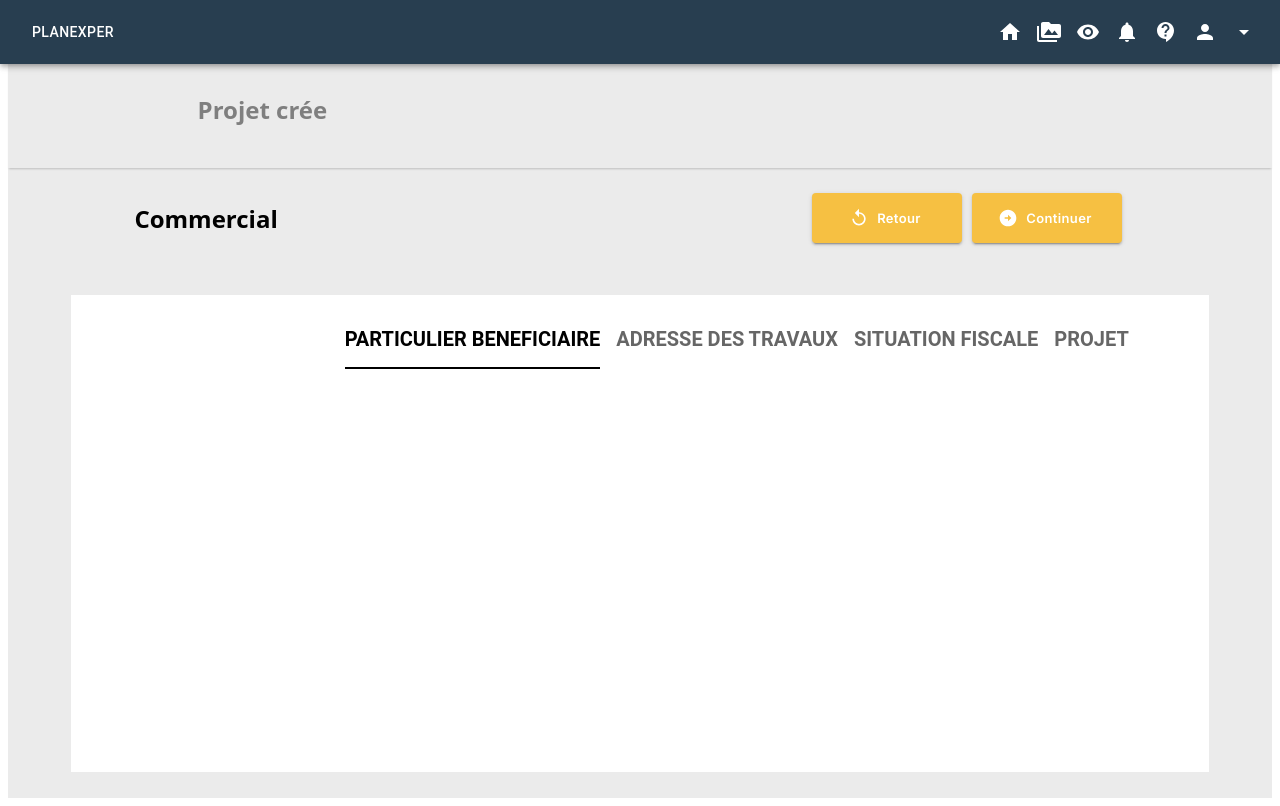
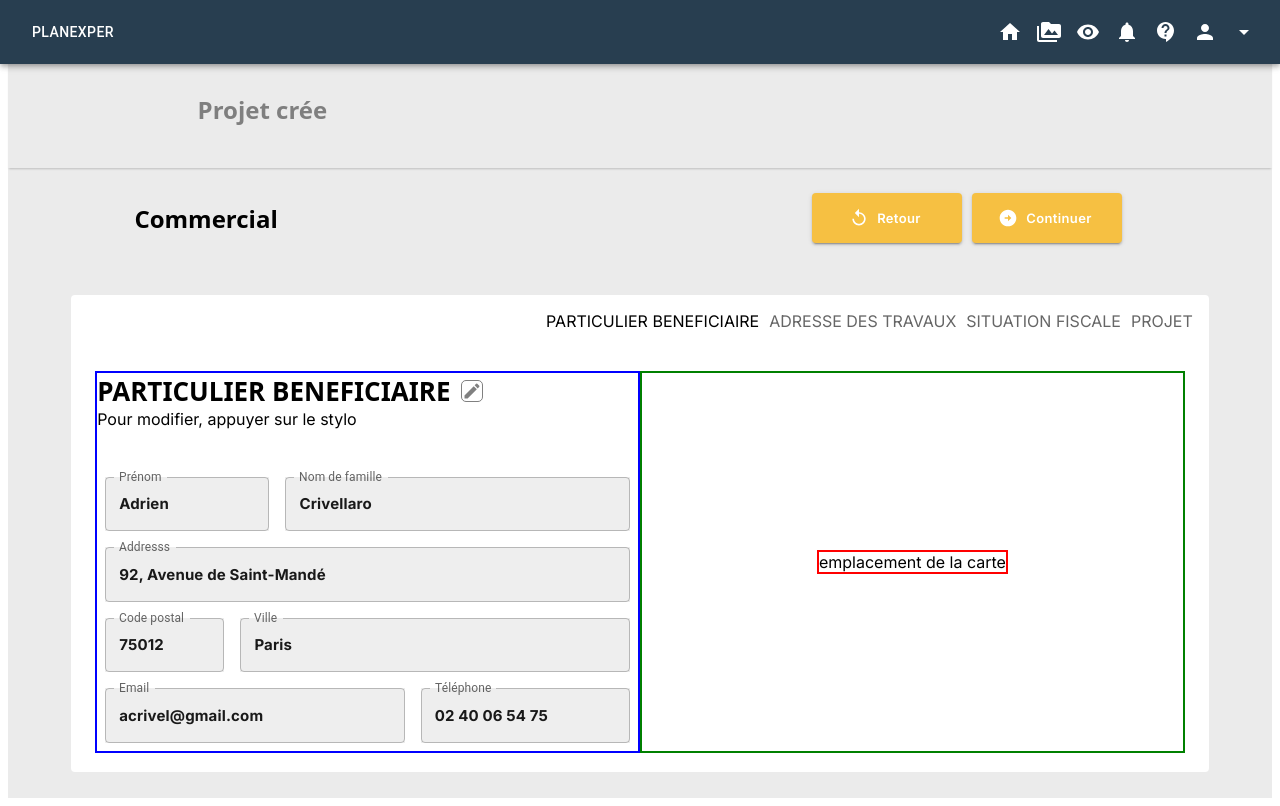
Before and after one commit to accardigianni/planexperbeta, a Next.js app: page / in a window 1280 px wide. Built offline with nearby package versions, Linux system fonts and the light colour scheme.

Commit message:
use grid and box in board script

```diff
--- a/src/app/component/board/BoardTemplate.tsx
+++ b/src/app/component/board/BoardTemplate.tsx
@@ -1,6 +1,7 @@
 import React from 'react';
-import { Box, Grid } from '@mui/material';
+import { Box, Grid, TextField } from '@mui/material';
 import MapHeadBand from './mapHeadBand/mapHeadBand';
+import ModeEditOutlineIcon from '@mui/icons-material/ModeEditOutline';
 
 
 export default function BoardBeneficiaryInfo() {
@@ -8,144 +9,114 @@ export default function BoardBeneficiaryInfo() {
     <>
     <Box
       sx={{
-        height: "90%",
+        borderRadius:1,
+        height:'90%',
         width: "90%",
         display: "flex",
-        justifyContent: "center",
-        backgroundColor: 'white'
+        backgroundColor: 'white',
+        flexDirection: 'column',
       }}>
-        <Grid container direction="row" spacing={2}
-        sx={{
-        justifyContent: "flex-end",
-        pr: 10 ,
-        mt:2,
-        fontFamily:'Roboto',
-        fontSize: '20px',
-        fontWeight: '600', }}>
-      <MapHeadBand/>
+        <MapHeadBand />
+      <Grid container sx={{ flexDirection: 'row',p:3, height: '100%', width:'100%'}}>
+
+        <Grid container xs={6} sx={{flexDirection: 'column', border: '2px solid blue' }}>
+          <Grid container sx={{flexDirection:'row'}}>
+            <Grid item sx={{
+              display: 'flex',
+              alignItems: 'center',
+              justifyContent: 'center',
+              fontFamily:'Noto Sans',
+              fontSize: '26px',
+              fontWeight: '600',
+              height: 'auto'}}>
+              <div>PARTICULIER BENEFICIAIRE</div>
+              <ModeEditOutlineIcon style={{
+                border: '1px solid',
+                borderRadius: '5px',
+                marginLeft: "10px",
+                fontSize: '20px',
+                color: 'grey',
+                alignItems: 'center'}} />
+            </Grid>
+            <Grid item   >
+              <div> Pour modifier, appuyer sur le stylo</div>
+            </Grid>
+          </Grid>
+
+
+
+          <Grid container spacing={2}  sx={{display: 'flex' ,flexDirection:'row', p:1,mt:3}}>
+            <Grid item xs={4}>
+              <TextField
+                  id="outlined-required"
+                  label="Prénom"
+                  defaultValue="Adrien"/>
+            </Grid>
+            <Grid item xs={8} >
+            <TextField
+                  id="outlined-required"
+                  label="Nom de famille"
+                  defaultValue="Crivellaro"/>
+            </Grid>
+
+          </Grid>
+
+          <Grid item sx={{p:1}}>
+          <TextField
+                  id="outlined-required"
+                  label="Addresss"
+                  defaultValue="92, Avenue de Saint-Mandé"/>
+          </Grid>
+
+          <Grid container spacing={2}  sx={{display: 'flex' ,flexDirection:'row',p:1}}>
+            <Grid item xs={3}>
+              <TextField
+                  id="outlined-required"
+                  label="Code postal"
+                  defaultValue="75012"/>
+            </Grid>
+            <Grid item xs={9} >
+              <TextField
+                  id="outlined-required"
+                  label="Ville"
+                  defaultValue="Paris"/>
+            </Grid>
+          </Grid>
+
+          <Grid container  spacing={2} sx={{display: 'flex' ,flexDirection:'row', p:1}}>
+            <Grid item xs={7}>
+              <TextField
+                  id="outlined-required"
+                  label="Email"
+                  defaultValue="acrivel@gmail.com"/>
+            </Grid>
+            <Grid item xs={5}>
+                <TextField
+                  id="outlined-required"
+                  label="Téléphone"
+                  defaultValue="02 40 06 54 75"/>
+            </Grid>
+          </Grid>
+        </Grid>
+
+
+
+
+        <Grid container xs={6} sx={{
+            alignItems: 'center',
+            justifyContent: 'center',
+            border: '2px solid green',
+            height:'100%',
+            width: "100%"}}>
+          <Box sx={{
+
+            border: '2px solid red',
+            }}>
+              <div>emplacement de la carte </div>
+          </Box>
+          </Grid>
       </Grid>
-
     </Box>
     </>
   );
 }
-
-
-
-
-
-//  {/* je declare deux lignes */}
-//  <Grid container direction="row" >
-//  <Grid xs={12} >
-//    <span style={{justifyContent:"center"}}> Les informations au dessus de la carte</span>
-//  </Grid>
-//  <Grid xs={12} sx={{ border: '1px solid black' }}>
-//    {/* dans ma 2eme ligne je declare des colonnes qui feront toute la longueur de mes lignes */}
-//    <Grid container xs={12} direction='column' sx={{ border: '1px solid red ' }}>
-//        <Grid sx={{  border: '1px solid yellow'}}>
-//          <span>une ecriture</span>
-//        </Grid>
-//        <Grid sx={{ }}>
-//          <span>une ecriture</span>
-//        </Grid>
-
-//    </Grid>
-//  </Grid>
-// </Grid>
-
-
-
-
-
-
-
-
-{/* <TextField
-                  id="outlined-required"
-                  label="Prénom"
-                  defaultValue="Adrien"
-                /> */}
-
-{/* <TextField
-                  id="outlined-required"
-                  label="Nom de famille"
-                  defaultValue="Crivellaro"
-                /> */}
-
-{/* <TextField
-                  id="outlined-required"
-                  label="Addresss"
-                  defaultValue="92, Avenue de Saint-Mandé"
-                />
-                <TextField
-                  id="outlined-required"
-                  label="Code postal"
-                  defaultValue="75012"
-                />
-                <TextField
-                  id="outlined-required"
-                  label="Ville"
-                  defaultValue="Paris"
-                />
-                <TextField
-                  id="outlined-required"
-                  label="Email"
-                  defaultValue="acrivel@gmail.com"
-                />
-                <TextField
-                  id="outlined-required"
-                  label="Téléphone"
-                  defaultValue="02 40 06 54 75"
-                /> */}
-
-
-
-  //   <>
-  //   <Box sx={{
-  //           height: "100%",
-  //           width: "100%",
-  //           display: "flex",
-  //           flexDirection: "row",
-  //           alignItems: "center",
-  //           backgroundColor: 'white'
-  //         }}>
-  //     {/* <Box sx={{
-  //       height : '100%',
-  //       width: '50%',
-  //       flexDirection: 'column'
-  //       }}> */}
-  //         <Grid container spacing={2}>
-  //           <span style={{
-  //           fontFamily:'Noto Sans',
-  //           fontSize: '30px',
-  //           fontWeight: 600,
-  //           }}>
-  //           PARTICULIER BENEFICIAIRE
-  //           </span>
-  //           <ModeEditOutlineIcon style={{
-  //             border: '1px solid',
-  //             borderRadius: '5px',
-  //             marginLeft: "10px",
-  //             fontSize: '20px',
-  //             color: 'grey'
-  //           }} />
-  //           <br />
-  //           <span style={{
-  //           fontFamily:'Roboto',
-  //           fontSize: '12px',
-  //           }}>
-  //             pour modifier appuyer avec le stylo
-  //           </span>
-  //         </Grid>
-
-
-
-  //     </Box>
-  //     {/* <Box sx={{height : '100%', width: '50%'}} >
-  //      particulier beneficiaire
-  //     </Box> */}
-  //   {/* </Box> */}
-
-  //   </>
-
-  // )}
--- a/src/app/component/board/mapHeadBand/mapHeadBand.tsx
+++ b/src/app/component/board/mapHeadBand/mapHeadBand.tsx
@@ -1,29 +1,32 @@
 import React from 'react';
-import { Box, Grid } from '@mui/material';
+import { Grid } from '@mui/material';
 
 export default function MapHeadBand() {
-    return (<>
-        <Grid item >
-          <Box sx={{
-            borderBottom: '2px solid black',
-            paddingBottom: 2,}}  >
-            <div>PARTICULIER BENEFICIAIRE</div>
-          </Box>
-        </Grid>
-        <Grid item sx={{color:"#666666"}}>
-          <Box >
-            <div>ADRESSE DES TRAVAUX</div>
-          </Box>
-        </Grid>
-        <Grid item sx={{color:"#666666"}}>
-          <Box >
-            <div>SITUATION FISCALE</div>
-          </Box>
-        </Grid>
-        <Grid item sx={{color:"#666666"}}>
-          <Box >
-            <div>PROJET</div>
-          </Box>
-        </Grid>
-        </>
-    )}
+  return (
+    <Grid
+      container
+      sx={{
+        justifyContent: 'flex-end',
+        flexDirection: 'row',
+        gap: '10px',
+        color:"#666666",
+        p : 2
+      }}>
+      <Grid item
+        sx={{
+           color: "black"
+        }}>
+        <div> PARTICULIER BENEFICIAIRE </div>
+      </Grid>
+      <Grid item  >
+        <div> ADRESSE DES TRAVAUX </div>
+      </Grid>
+      <Grid item >
+        <div> SITUATION FISCALE </div>
+      </Grid>
+      <Grid item  >
+        <div> PROJET </div>
+      </Grid>
+    </Grid>
+  );
+}
--- a/src/app/component/button/ContinueButton.tsx
+++ b/src/app/component/button/ContinueButton.tsx
@@ -20,6 +20,7 @@ export const ContinueButton : React.FC = () =>{
         startIcon={<ArrowCircleRightIcon />}>
         Continuer
         </Button>
+
         </>
     )
 }
--- a/src/app/page.tsx
+++ b/src/app/page.tsx
@@ -1,6 +1,7 @@
 // pages/index.tsx
 import React from 'react';
 import Beneficiaire from './pages/beneficiaire';
+import { Box, Container, Grid, Stack } from '@mui/material';
 
 export default function Home() {
   return (
--- a/src/theme.tsx
+++ b/src/theme.tsx
@@ -34,6 +34,9 @@ const theme = createTheme({
     },
     // custom textfield form
     MuiTextField:{
+      defaultProps: {
+        fullWidth: true, // Ajout de fullWidth par défaut
+      },
       styleOverrides:{
         root:{
           backgroundColor: '#eeeeee',
```
